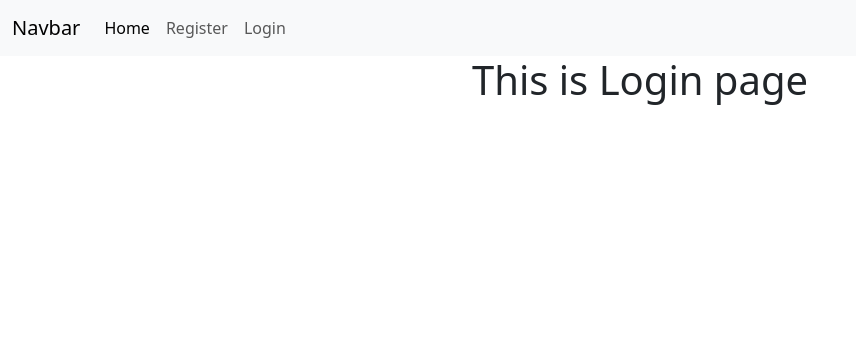
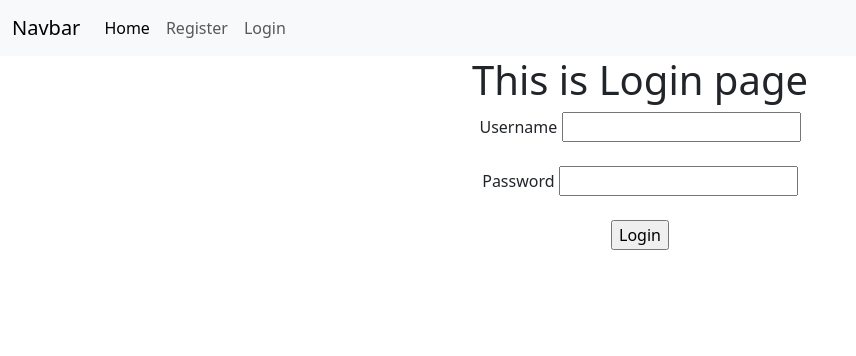
Before and after one commit to likith1003/User_Registration_E2, a Django app: page /user_login in a window 1280 px wide. Shown: the top 356 px of the page, without its empty margins (0-856 px from the left). Run offline with Django 5.2, Linux system fonts and the light colour scheme.

Commit message:
Add files via upload

```diff
--- a/project/app/views.py
+++ b/project/app/views.py
@@ -1,6 +1,10 @@
 from django.shortcuts import render, HttpResponse
+from django.http import HttpResponseRedirect
 from app.forms import *
 from django.core.mail import send_mail
+from django.contrib.auth import authenticate
+from django.contrib.auth import login
+from django.urls import reverse
 # Create your views here.
 
 def register(request):
@@ -28,13 +32,25 @@ def register(request):
             )
             return render(request, 'login.html')
         return HttpResponse('Invalid Details')
-
     return render(request,'register.html', d)
 
 
 def user_login(request):
+    if request.method == 'POST':
+        un = request.POST.get('un')
+        pw = request.POST.get('pw')
+        AUO = authenticate(username=un, password=pw)
+        if AUO and AUO.is_active:
+            login(request, AUO)
+            request.session['username'] = un
+            return HttpResponseRedirect(reverse('home'))
+        return HttpResponse('Invalid Credentials')
     return render(request, 'login.html')
 
 
 def home(request):
+    if request.session['username']:
+        un = request.session['username']
+        d = {'un':un}
+        return render(request, 'home.html', d)
     return render(request, 'home.html')
--- a/project/templates/login.html
+++ b/project/templates/login.html
@@ -8,6 +8,14 @@ Login
 
     <center>
         <h1>This is Login page</h1>
+        <form method="post" path="{% url 'user_login' %}">
+            {% csrf_token %}
+            <label for="un">Username</label>
+            <input type="text" name="un" id="un"> <br><br>
+            <label for="pw">Password</label>
+            <input type="password" name="pw" id="pw"> <br><br>
+            <input type="submit" value="Login">
+        </form>
 
     </center>
     {% endblock  %}
```
Also changed, not shown: project/templates/home.html (+6 -2 lines), project/db.sqlite3, project/media/Screenshot_2024-03-07_192122.png (added), project/media/Screenshot_2024-03-07_192122_2cAD2fX.png (added), project/media/Screenshot_2024-03-07_192122_7kprlz3.png (added), project/media/Screenshot_2024-03-07_192122_gYT4ZxH.png (added), project/media/Screenshot_2024-03-07_192650_zMxD0FS.png (added), project/media/download.webp (added), project/media/download_I8VyD4Y.webp (added), project/media/download_XXFLzwd.webp (added), project/media/download_wytHKD8.webp (added), project/media/download_yjbuqDv.webp (added), project/media/download_zZLtA6u.webp (added), project/project/settings.py (line endings or trailing spaces).
